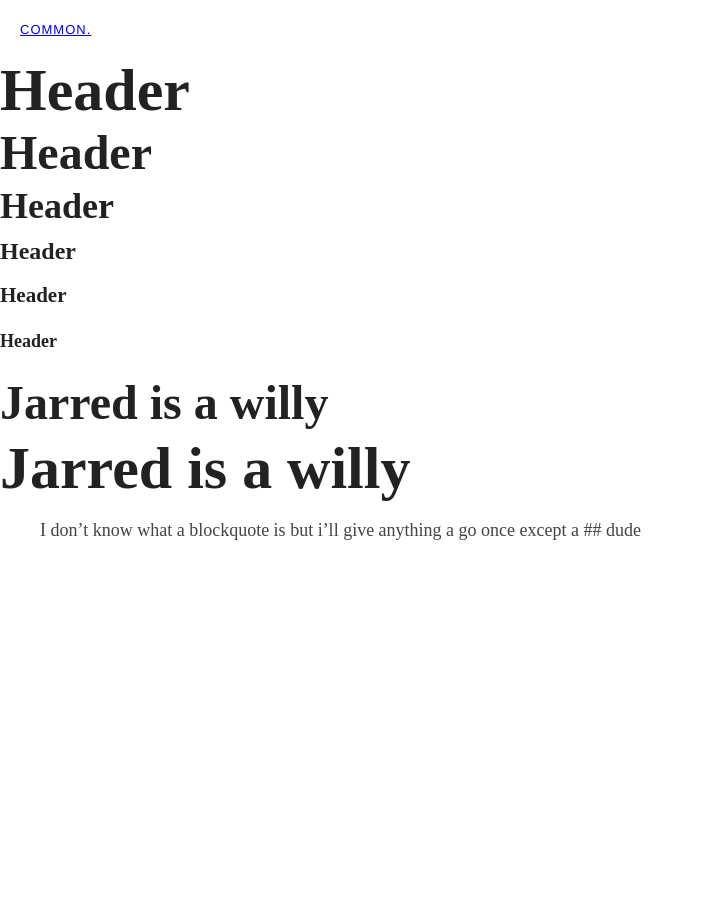
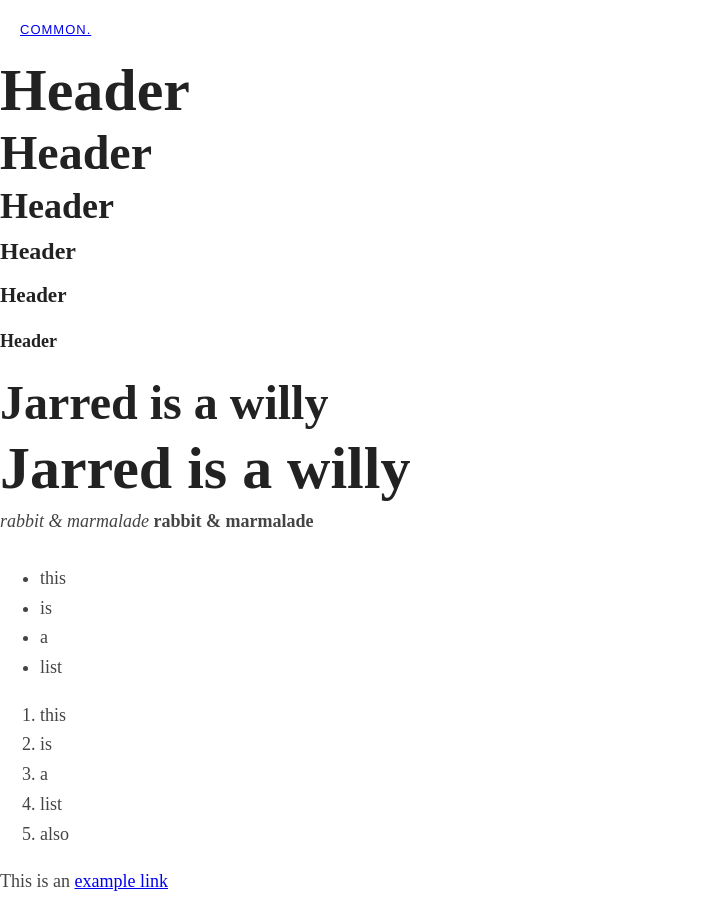
Before and after one commit to studiomattsmith/studiomattsmith.github.io, a Jekyll site: the page built from _posts/2013-06-19-styling.md, in a window 1280 px wide. Shown: the whole page, without its empty margins (0-704 px from the left). Built offline with Jekyll 4.4.1, drawn with Linux system fonts in a browser that asks for light colours; before the commit the page ends 900 px from its top, so only the background shows below that.

Commit message:
changes to styling

```diff
--- a/_posts/2013-06-19-styling.md
+++ b/_posts/2013-06-19-styling.md
@@ -21,6 +21,18 @@ Jarred is a willy
 Jarred is a willy
 =================
 
-> I don't know what a blockquote is
-> but i'll give anything a go once
-> except a ## dude
+*rabbit & marmalade*
+**rabbit & marmalade**
+
++ this
++ is
++ a
++ list
+
+1. this
+2. is
+3. a
+4. list
+5. also
+
+This is an [example link](http://nba.com/)
```
